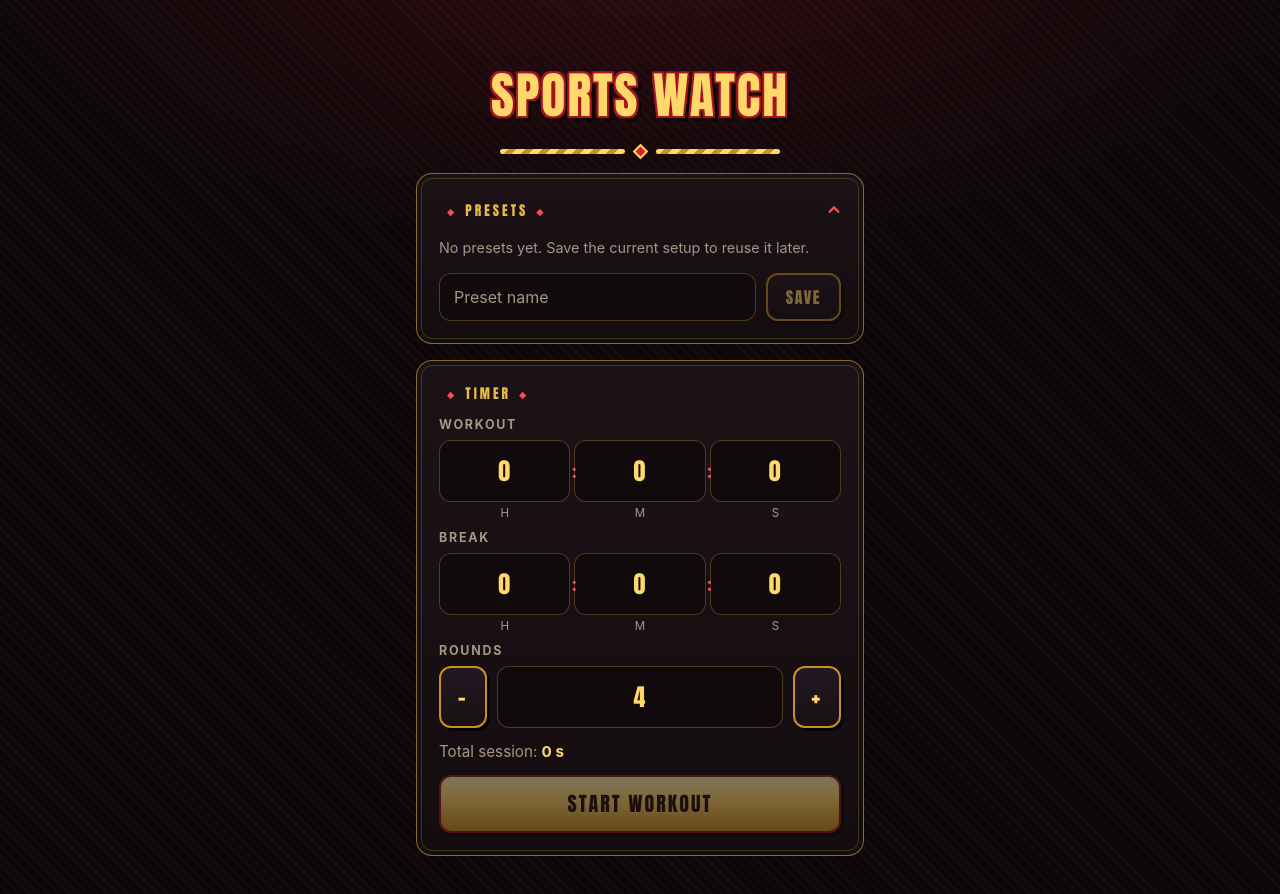
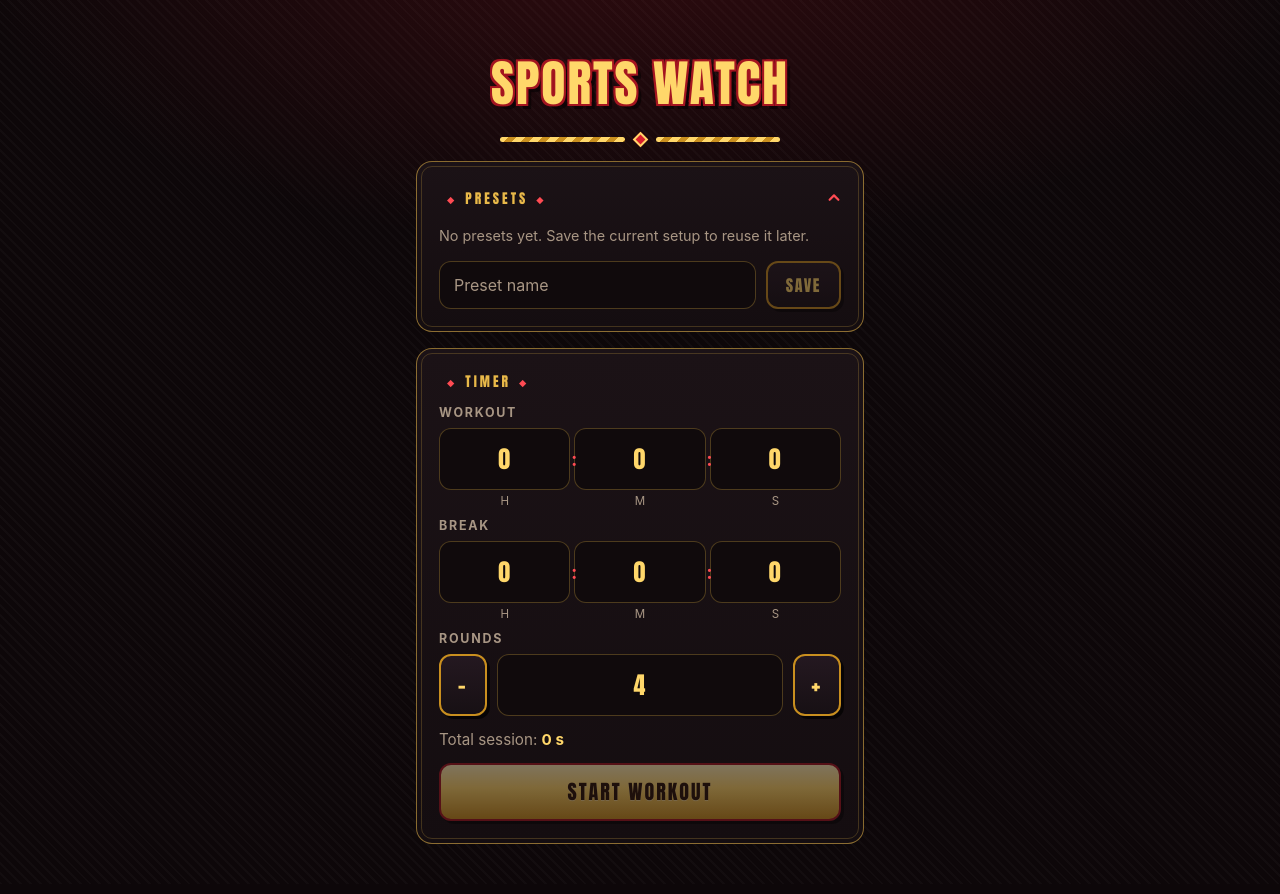
Before and after one commit to vlvagerviwager/sports-watch, a React (Vite) app: page / in a window 1280 px wide. Built offline with nearby package versions, Linux system fonts and the light colour scheme.

Commit message:
chore: set app title margin to zero

```diff
--- a/src/styles.css
+++ b/src/styles.css
@@ -99,7 +99,7 @@ input {
 }
 
 .app-title {
-  margin: 12px 0 0;
+  margin: 0;
   font-family: var(--font-display);
   font-size: clamp(2.4rem, 11vw, 3.1rem);
   font-weight: 400;
```
